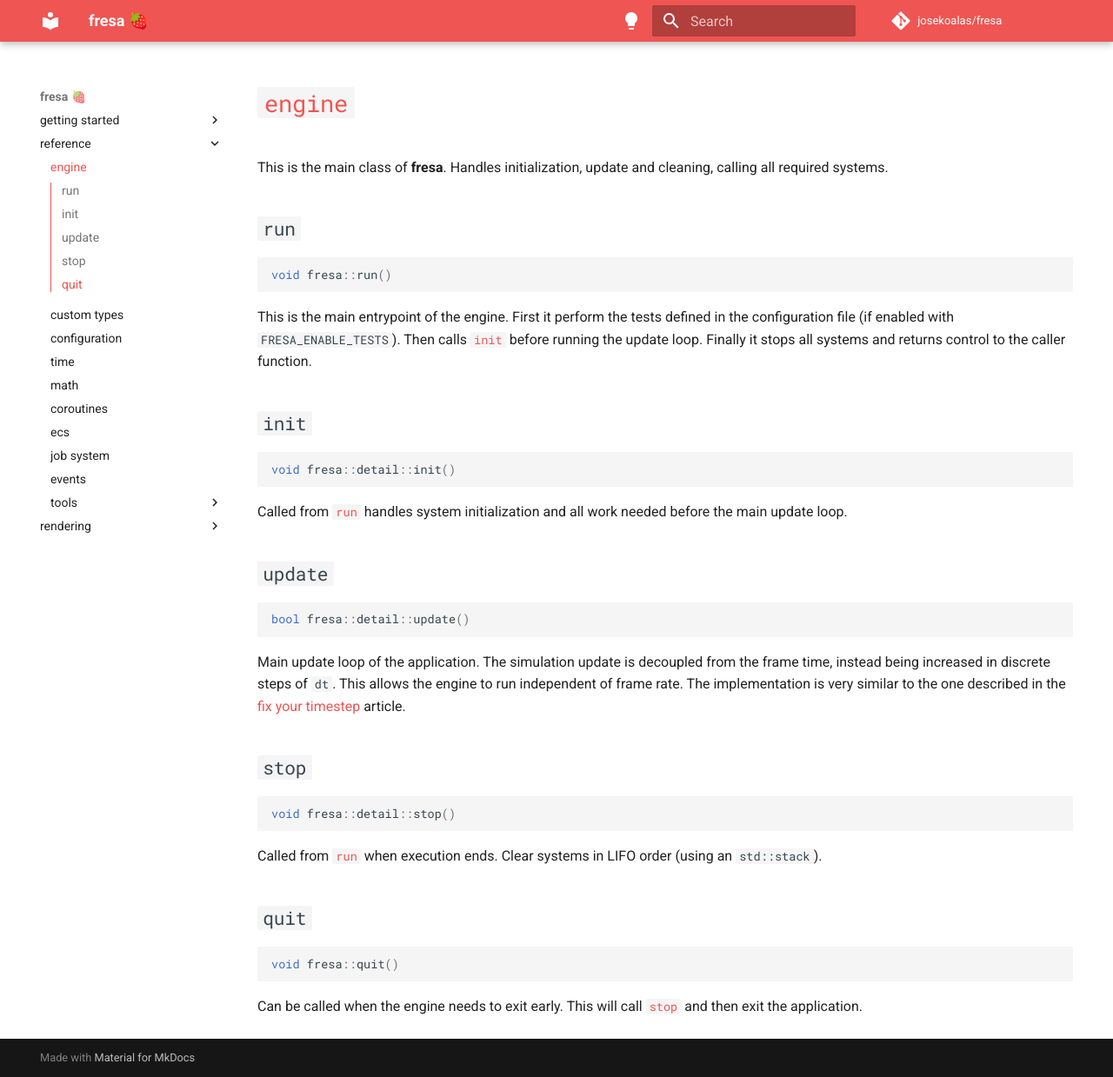
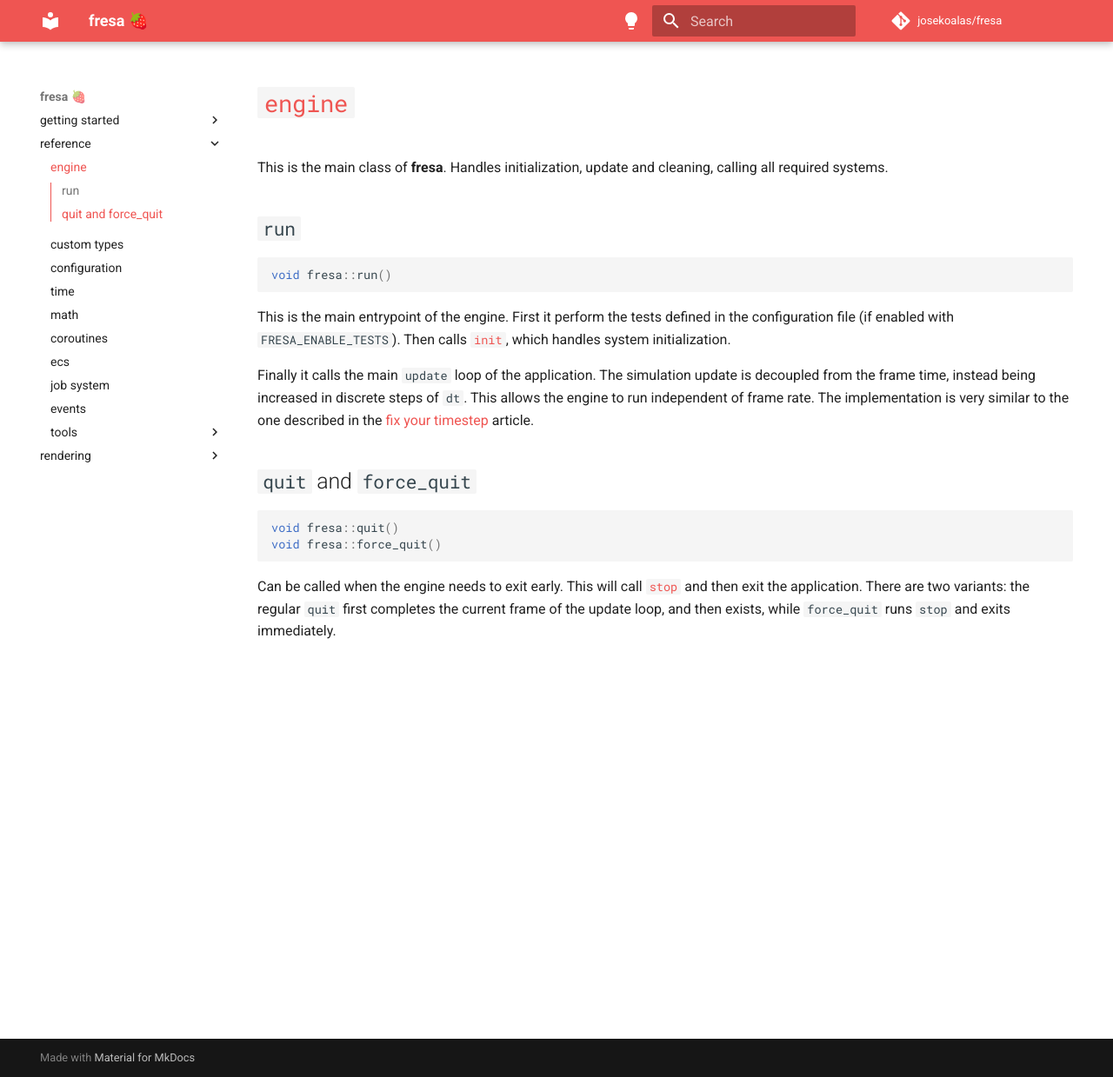
Before and after one commit to eerii/fresa, an MkDocs documentation site: the page built from docs/reference/engine.md, in a window 1280 px wide and 1239 px high. Shown: the whole window at 87% size. Built offline with MkDocs 1.6.1 and Material for MkDocs 9.7.7, drawn with Linux system fonts in a browser that asks for light colours; comment, search, counter and statistics services are not loaded; the version menu is left out.

````diff
--- a/docs/reference/engine.md
+++ b/docs/reference/engine.md
@@ -8,36 +8,15 @@ This is the main class of **fresa**. Handles initialization, update and cleaning
 void fresa::run()
 ```
 
-This is the main entrypoint of the engine. First it perform the tests defined in the configuration file (if enabled with `FRESA_ENABLE_TESTS`). Then calls [`init`](#init) before running the update loop. Finally it stops all systems and returns control to the caller function.
+This is the main entrypoint of the engine. First it perform the tests defined in the configuration file (if enabled with `FRESA_ENABLE_TESTS`). Then calls [`init`](#init), which handles system initialization.
 
-## `init`
+Finally it calls the main `update` loop of the application. The simulation update is decoupled from the frame time, instead being increased in discrete steps of `dt`. This allows the engine to run independent of frame rate. The implementation is very similar to the one described in the [fix your timestep](https://gafferongames.com/post/fix_your_timestep) article.
 
-```cpp
-void fresa::detail::init()
-```
-
-Called from [`run`](#run) handles system initialization and all work needed before the main update loop.
-
-## `update`
-
-```cpp
-bool fresa::detail::update()
-```
-
-Main update loop of the application. The simulation update is decoupled from the frame time, instead being increased in discrete steps of `dt`. This allows the engine to run independent of frame rate. The implementation is very similar to the one described in the [fix your timestep](https://gafferongames.com/post/fix_your_timestep) article.
-
-## `stop`
-
-```cpp
-void fresa::detail::stop()
-```
-
-Called from [`run`](#run) when execution ends. Clear systems in LIFO order (using an `std::stack`).
-
-## `quit`
+## `quit` and `force_quit`
 
 ```cpp
 void fresa::quit()
+void fresa::force_quit()
 ```
 
-Can be called when the engine needs to exit early. This will call [`stop`](#stop) and then exit the application.
+Can be called when the engine needs to exit early. This will call [`stop`](#stop) and then exit the application. There are two variants: the regular `quit` first completes the current frame of the update loop, and then exists, while `force_quit` runs `stop` and exits immediately.
````
Also changed, not shown: CHANGELOG.md (+7 -1 lines), README.md (+1 -1 lines), 5 other files.
